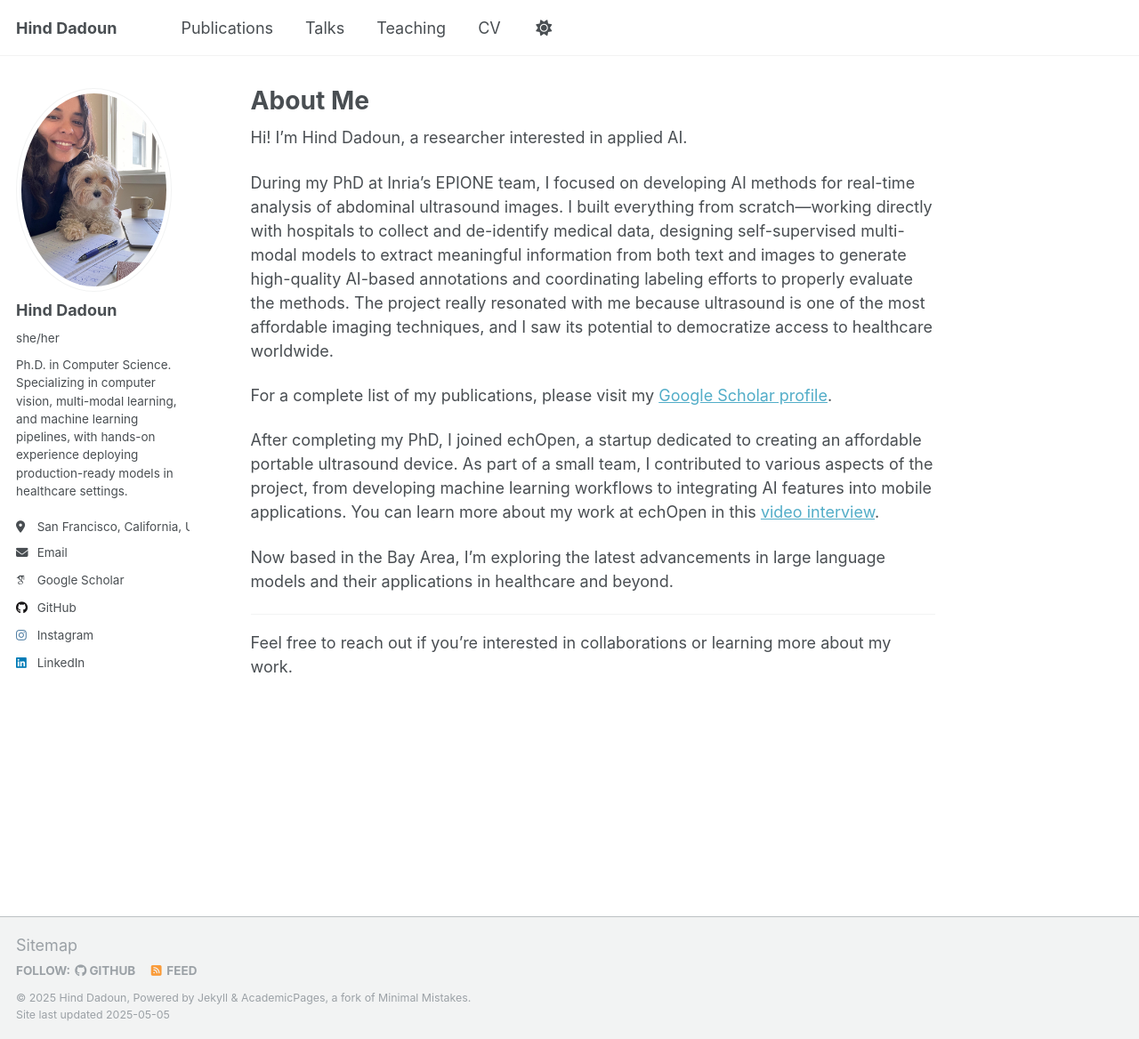
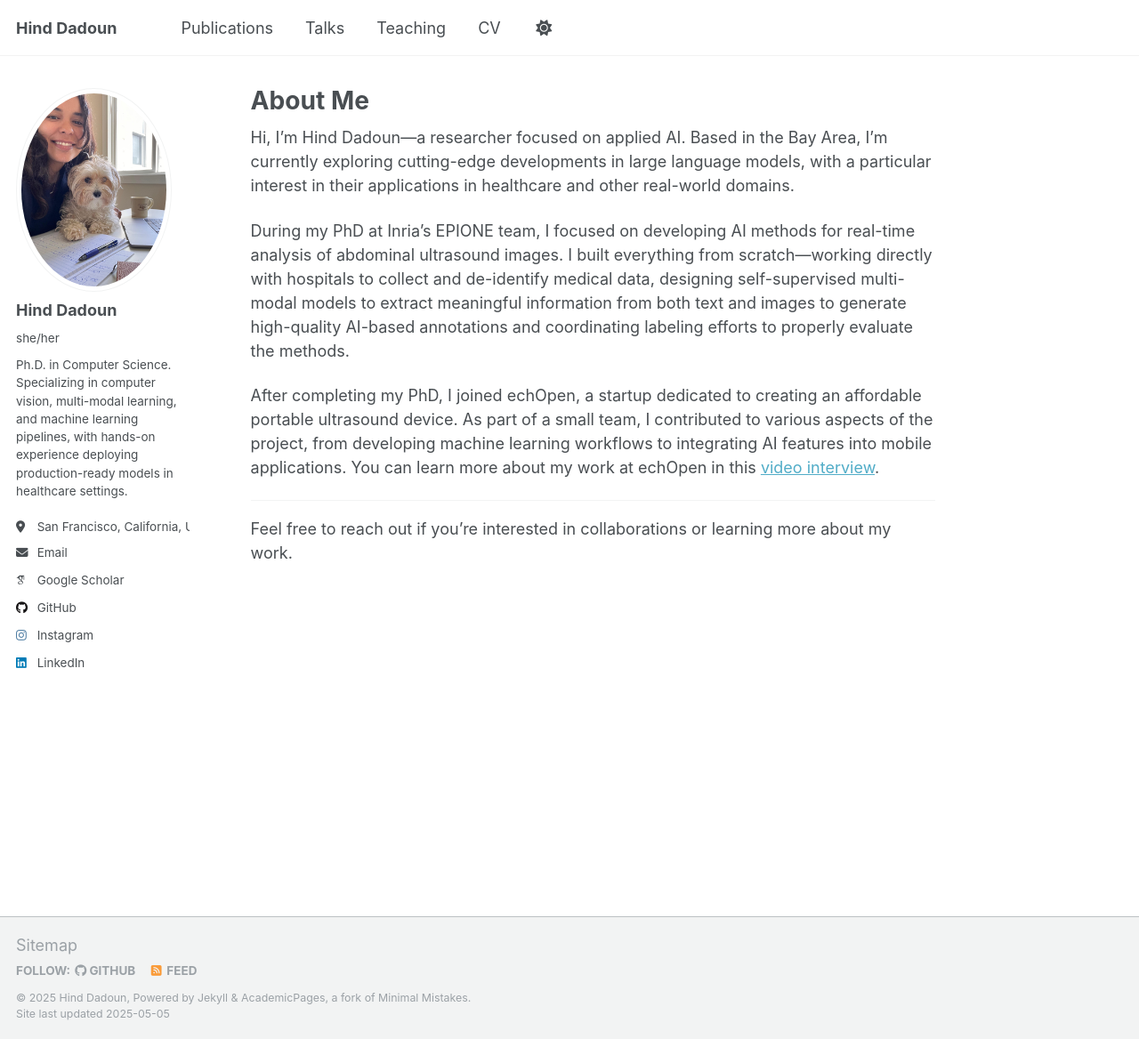
Before and after one commit to h-dadoun/h-dadoun.github.io, a Jekyll site: the page built from _pages/about.md, in a window 1280 px wide and 1168 px high. Shown: the whole window at 89% size. Built offline with Jekyll 4.4.1, drawn with Linux system fonts in a browser that asks for light colours; some web fonts are replaced.

Commit message:
update bio

```diff
--- a/_pages/about.md
+++ b/_pages/about.md
@@ -7,15 +7,11 @@ redirect_from:
   - /about.html
 ---
 
-Hi! I'm Hind Dadoun, a researcher interested in applied AI.
+Hi, I’m Hind Dadoun—a researcher focused on applied AI. Based in the Bay Area, I’m currently exploring cutting-edge developments in large language models, with a particular interest in their applications in healthcare and other real-world domains.
 
-During my PhD at Inria's EPIONE team, I focused on developing AI methods for real-time analysis of abdominal ultrasound images. I built everything from scratch—working directly with hospitals to collect and de-identify medical data, designing self-supervised multi-modal models to extract meaningful information from both text and images to generate high-quality AI-based annotations and coordinating labeling efforts to properly evaluate the methods. The project really resonated with me because ultrasound is one of the most affordable imaging techniques, and I saw its potential to democratize access to healthcare worldwide.
-
-For a complete list of my publications, please visit my [Google Scholar profile](https://scholar.google.com/citations?user=znKVvC4AAAAJ&hl=fr).
+During my PhD at Inria's EPIONE team, I focused on developing AI methods for real-time analysis of abdominal ultrasound images. I built everything from scratch—working directly with hospitals to collect and de-identify medical data, designing self-supervised multi-modal models to extract meaningful information from both text and images to generate high-quality AI-based annotations and coordinating labeling efforts to properly evaluate the methods.
 
 After completing my PhD, I joined echOpen, a startup dedicated to creating an affordable portable ultrasound device. As part of a small team, I contributed to various aspects of the project, from developing machine learning workflows to integrating AI features into mobile applications. You can learn more about my work at echOpen in this [video interview](https://www.echopen.com/ressources/videos/decouvrez-echopen-avec-hind-dadoun-phd-specialiste-en-intelligence-artificelle).
-
-Now based in the Bay Area, I'm exploring the latest advancements in large language models and their applications in healthcare and beyond.
 
 ---
 
```
